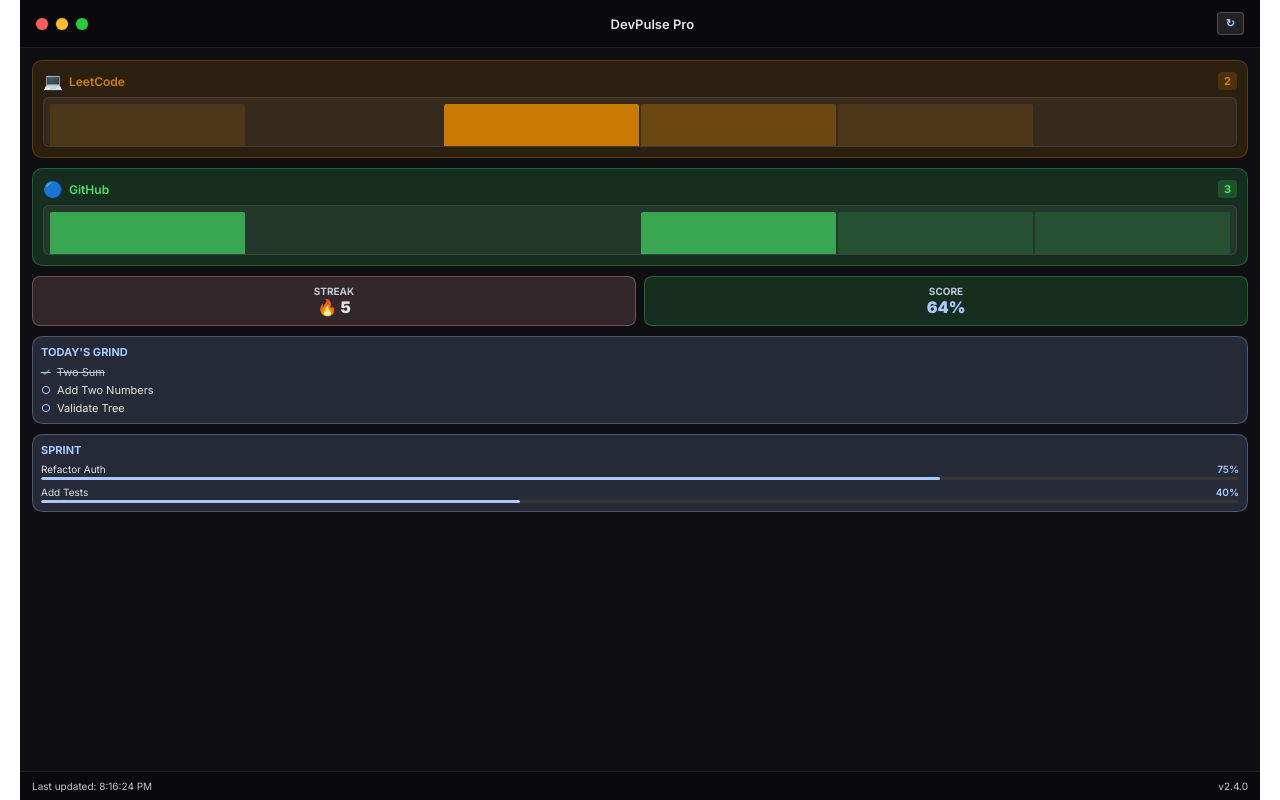
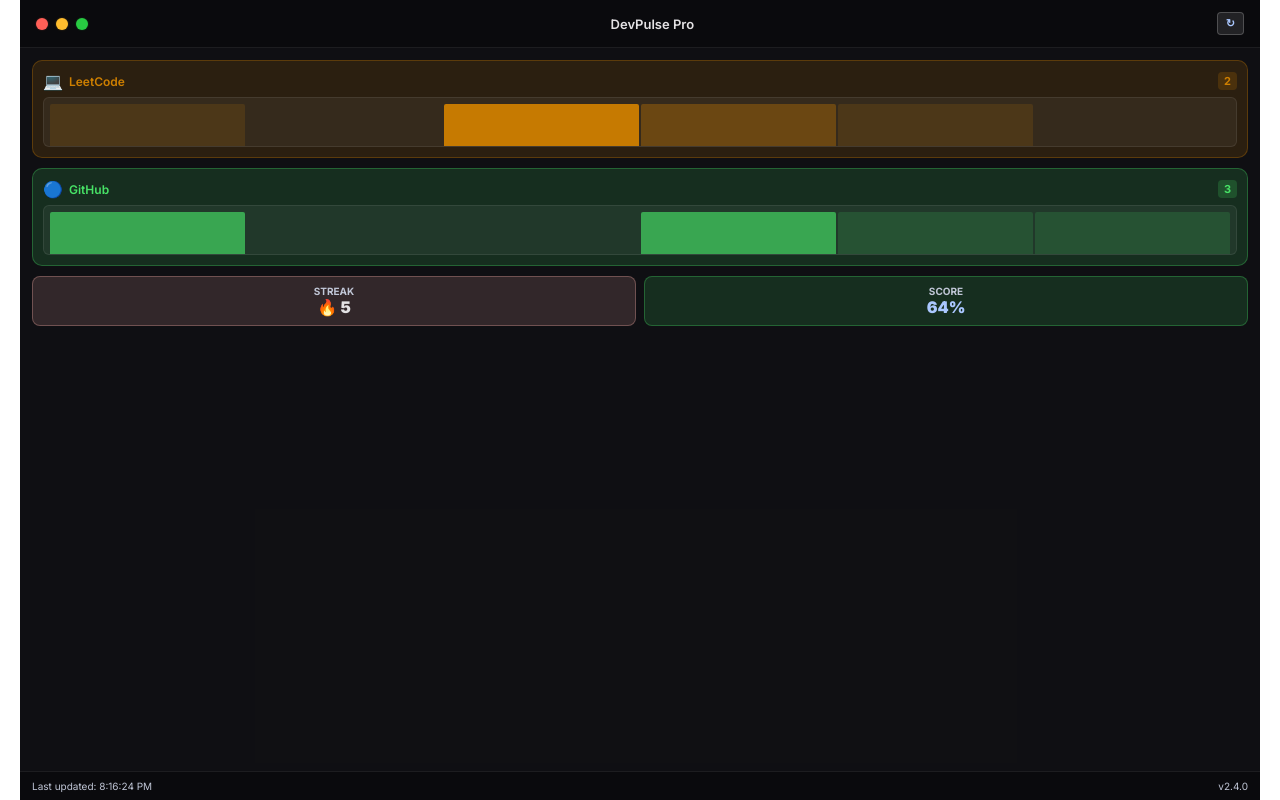
Before and after one commit to Snide34/git-buddy, a React (Vite) app: page / in a window 1280 px wide. Built offline with nearby package versions, Linux system fonts and the light colour scheme.

Commit message:
feat: remove excess sections - keep only 30-day heatmaps and stats

```diff
--- a/src/App.jsx
+++ b/src/App.jsx
@@ -555,80 +555,6 @@ function App() {
                   <p style={{ fontSize: '16px', fontWeight: '900', color: '#aac7ff' }}>{Math.round(data.score)}%</p>
                 </div>
               </div>
-
-              {/* Today's Tasks */}
-              <div style={{
-                background: 'rgba(170, 199, 255, 0.15)',
-                border: '1px solid rgba(170, 199, 255, 0.3)',
-                borderRadius: '10px',
-                padding: '8px'
-              }}>
-                <p style={{ fontSize: '11px', fontWeight: '700', color: '#aac7ff', marginBottom: '6px', textTransform: 'uppercase' }}>Today's Grind</p>
-                <div style={{ display: 'flex', flexDirection: 'column', gap: '4px' }}>
-                  {[
-                    { name: 'Two Sum', completed: true },
-                    { name: 'Add Two Numbers', completed: false },
-                    { name: 'Validate Tree', completed: false }
-                  ].map((task, idx) => (
-                    <div key={idx} style={{
-                      display: 'flex',
-                      alignItems: 'center',
-                      gap: '6px',
-                      fontSize: '11px',
-                      color: task.completed ? '#c0c6d6' : '#e4e2e4',
-                      textDecoration: task.completed ? 'line-through' : 'none'
-                    }}>
-                      <span style={{ color: task.completed ? '#4ADE80' : '#aac7ff' }}>
-                        {task.completed ? '✓' : '○'}
-                      </span>
-                      {task.name}
-                    </div>
-                  ))}
-                </div>
-              </div>
-
-              {/* Sprint Progress */}
-              <div style={{
-                background: 'rgba(170, 199, 255, 0.15)',
-                border: '1px solid rgba(170, 199, 255, 0.3)',
-                borderRadius: '10px',
-                padding: '8px'
-              }}>
-                <p style={{ fontSize: '11px', fontWeight: '700', color: '#aac7ff', marginBottom: '6px', textTransform: 'uppercase' }}>Sprint</p>
-                <div style={{ display: 'flex', flexDirection: 'column', gap: '6px' }}>
-                  {[
-                    { name: 'Refactor Auth', progress: 75 },
-                    { name: 'Add Tests', progress: 40 }
-                  ].map((item, idx) => (
-                    <div key={idx}>
-                      <div style={{
-                        display: 'flex',
-                        justifyContent: 'space-between',
-                        fontSize: '10px',
-                        marginBottom: '2px'
-                      }}>
-                        <span style={{ color: '#e4e2e4' }}>{item.name}</span>
-                        <span style={{ color: '#aac7ff', fontWeight: '600' }}>{item.progress}%</span>
-                      </div>
-                      <div style={{
-                        width: '100%',
-                        height: '3px',
-                        background: 'rgba(53, 52, 55, 1)',
-                        borderRadius: '9999px',
-                        overflow: 'hidden'
-                      }}>
-                        <div style={{
-                          height: '100%',
-                          width: `${item.progress}%`,
-                          background: '#aac7ff',
-                          borderRadius: '9999px',
-                          transition: 'width 0.3s ease'
-                        }}></div>
-                      </div>
-                    </div>
-                  ))}
-                </div>
-              </div>
             </div>
           )}
 
```
